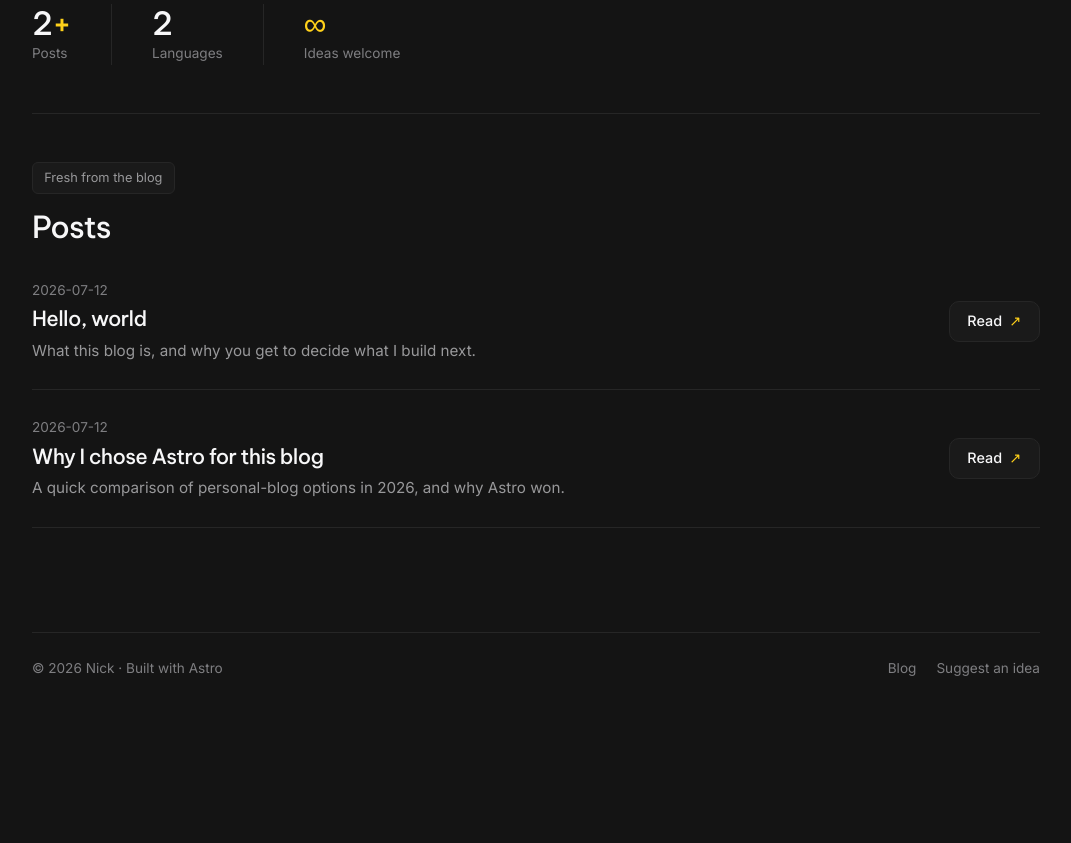
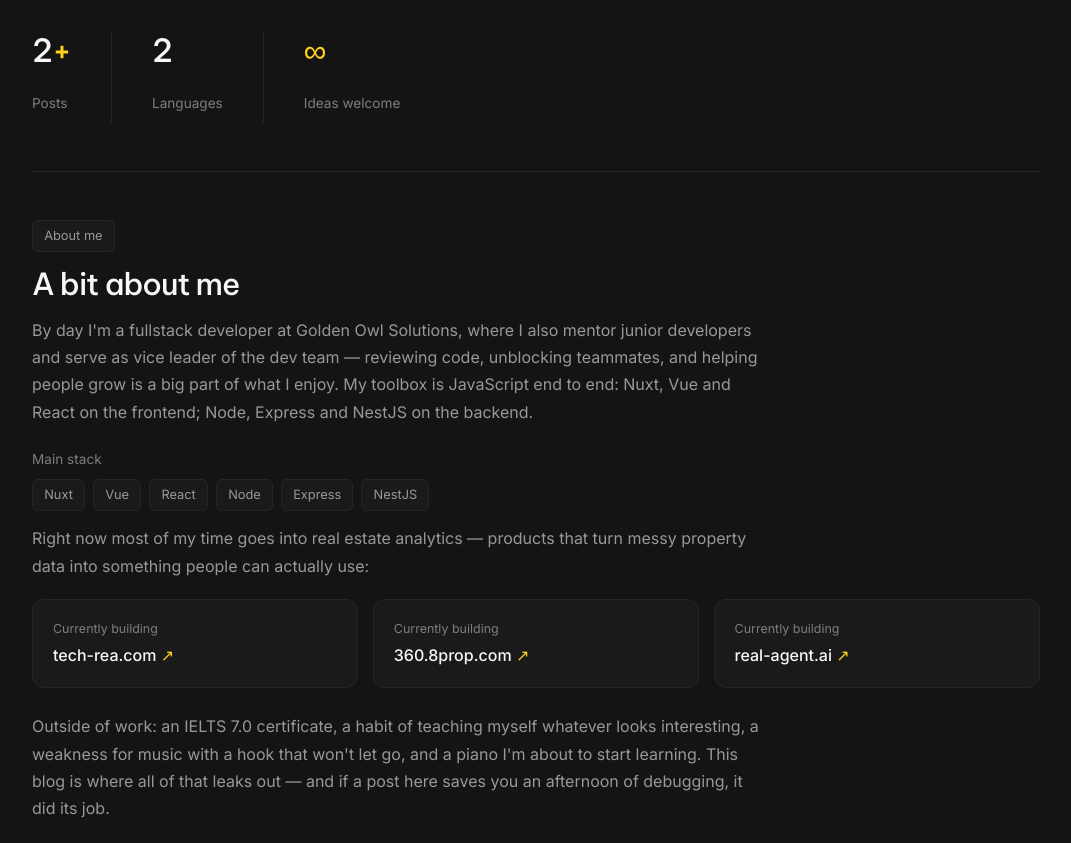
Before and after one commit to haitruong-tech/haitruong-tech.github.io, an Astro site: page / in a window 1280 px wide. Shown: the part 517-1360 px from the top of the page, without its empty margins (104-1175 px from the left). Before the commit the page ends 1237 px from the top, so only its background shows below. Built offline with nearby package versions, Linux system fonts and the light colour scheme; Astro itself is replaced by a stand-in of ours.

Commit message:
feat: about section on homepage (role, stack, projects, personal)

```diff
--- a/src/components/Home.astro
+++ b/src/components/Home.astro
@@ -8,6 +8,14 @@ const t = useTranslations(lang);
 
 const posts = await getPosts(lang);
 const langCount = Object.keys(languages).length;
+
+// Language-neutral proper nouns — not dictionary material.
+const STACK = ['Nuxt', 'Vue', 'React', 'Node', 'Express', 'NestJS'];
+const PROJECTS = [
+  { name: 'tech-rea.com', url: 'https://tech-rea.com/' },
+  { name: '360.8prop.com', url: 'https://360.8prop.com/' },
+  { name: 'real-agent.ai', url: 'https://real-agent.ai/' },
+];
 ---
 
 <Base title={t('site.name')}>
@@ -37,6 +45,30 @@ const langCount = Object.keys(languages).length;
         <span class="label">{t('home.stats.ideas')}</span>
       </div>
     </div>
+  </section>
+
+  <section class="about">
+    <span class="badge">{t('about.badge')}</span>
+    <h2>{t('about.heading')}</h2>
+    <p class="about-text">{t('about.p1')}</p>
+    <p class="label">{t('about.stackLabel')}</p>
+    <div class="chips">
+      {STACK.map((tech) => <span class="badge">{tech}</span>)}
+    </div>
+    <p class="about-text">{t('about.p2')}</p>
+    <div class="projects">
+      {
+        PROJECTS.map((project) => (
+          <a href={project.url} target="_blank" rel="noopener" class="project-card">
+            <span class="project-label">{t('about.projectsLabel')}</span>
+            <span class="project-name">
+              {project.name} <span class="arrow">↗</span>
+            </span>
+          </a>
+        ))
+      }
+    </div>
+    <p class="about-text">{t('about.p3')}</p>
   </section>
 
   <section class="posts-section">
@@ -98,6 +130,39 @@ const langCount = Object.keys(languages).length;
   .plus { color: var(--accent); }
   .label { color: var(--meta); font-size: 0.85rem; }
 
+  .about {
+    padding: 3rem 0;
+    border-bottom: 1px solid var(--border);
+  }
+  .about h2 { font-size: 1.9rem; margin: 0.9rem 0 0.5rem; }
+  .about-text { max-width: 46rem; margin: 0.9rem 0; }
+  .label {
+    color: var(--meta);
+    font-size: 0.85rem;
+    margin: 1.4rem 0 0.5rem;
+  }
+  .chips { display: flex; flex-wrap: wrap; gap: 0.5rem; }
+  .projects {
+    display: grid;
+    grid-template-columns: repeat(3, 1fr);
+    gap: 0.9rem;
+    margin: 1.2rem 0 1.6rem;
+  }
+  .project-card {
+    display: flex;
+    flex-direction: column;
+    gap: 0.2rem;
+    background: var(--panel);
+    border: 1px solid var(--border);
+    border-radius: var(--radius);
+    padding: 1.1rem 1.25rem;
+    transition: border-color 0.15s ease;
+  }
+  .project-card:hover { border-color: var(--border-strong); text-decoration: none; }
+  .project-label { color: var(--meta); font-size: 0.78rem; }
+  .project-name { color: var(--text); font-weight: 500; }
+  .project-name .arrow { color: var(--accent); }
+
   .posts-section { margin-top: 3rem; }
   .posts-section h2 {
     font-size: 1.9rem;
@@ -122,5 +187,6 @@ const langCount = Object.keys(languages).length;
   @media (max-width: 640px) {
     .posts li { flex-direction: column; align-items: flex-start; gap: 0.9rem; }
     .stat { padding: 0 1.5rem; }
+    .projects { grid-template-columns: 1fr; }
   }
 </style>
--- a/src/i18n/ui.ts
+++ b/src/i18n/ui.ts
@@ -16,7 +16,7 @@ const en = {
   'home.kicker': 'Webdev · Side projects · Learning in public',
   'home.greeting': "Hi, I'm Nick 👋",
   'home.intro':
-    "I'm a fullstack JavaScript developer. This is where I write about side projects and things I learn along the way — in Vietnamese or English, whichever fits.",
+    "I'm a fullstack JavaScript developer. This is where I write about side projects and things I learn along the way — in Vietnamese or English, whichever fits. Expect build logs, lessons learned, and the occasional rabbit hole.",
   'home.ideas.before': "Out of ideas? Me too, sometimes. That's why there's a page where ",
   'home.ideas.link': 'you can tell me what to build next',
   'home.ideas.after': '.',
@@ -25,6 +25,16 @@ const en = {
   'home.stats.languages': 'Languages',
   'home.stats.ideas': 'Ideas welcome',
   'post.read': 'Read',
+  'about.badge': 'About me',
+  'about.heading': 'A bit about me',
+  'about.p1':
+    "By day I'm a fullstack developer at Golden Owl Solutions, where I also mentor junior developers and serve as vice leader of the dev team — reviewing code, unblocking teammates, and helping people grow is a big part of what I enjoy. My toolbox is JavaScript end to end: Nuxt, Vue and React on the frontend; Node, Express and NestJS on the backend.",
+  'about.p2':
+    "Right now most of my time goes into real estate analytics — products that turn messy property data into something people can actually use:",
+  'about.p3':
+    "Outside of work: an IELTS 7.0 certificate, a habit of teaching myself whatever looks interesting, a weakness for music with a hook that won't let go, and a piano I'm about to start learning. This blog is where all of that leaks out — and if a post here saves you an afternoon of debugging, it did its job.",
+  'about.stackLabel': 'Main stack',
+  'about.projectsLabel': 'Currently building',
   'ideas.title': "Suggest an idea · Nick's Tech Blog",
   'ideas.description': 'Tell me what I should build or write about next.',
   'ideas.heading': 'What should I build next? 🤔',
@@ -45,7 +55,7 @@ const vi: Record<keyof typeof en, string> = {
   'home.kicker': 'Webdev · Side projects · Learning in public',
   'home.greeting': 'Chào, mình là Nick 👋',
   'home.intro':
-    'Mình là fullstack JavaScript developer. Đây là nơi mình viết về side project và những thứ học được trên đường — bằng tiếng Việt hoặc tiếng Anh, tuỳ chủ đề.',
+    'Mình là fullstack JavaScript developer. Đây là nơi mình viết về side project và những thứ học được trên đường — bằng tiếng Việt hoặc tiếng Anh, tuỳ chủ đề. Sẽ có build log, bài học rút ra, và thỉnh thoảng một cái hố mình lỡ sa chân vào.',
   'home.ideas.before': 'Hết ý tưởng? Đôi khi mình cũng vậy. Nên mới có một trang để ',
   'home.ideas.link': 'bạn nói mình nên làm gì tiếp theo',
   'home.ideas.after': '.',
@@ -54,6 +64,16 @@ const vi: Record<keyof typeof en, string> = {
   'home.stats.languages': 'Ngôn ngữ',
   'home.stats.ideas': 'Ý tưởng chờ bạn',
   'post.read': 'Đọc',
+  'about.badge': 'Về mình',
+  'about.heading': 'Đôi chút về mình',
+  'about.p1':
+    'Ban ngày mình là fullstack developer tại Golden Owl Solutions, kiêm mentor cho các bạn junior và vice leader của team dev — review code, gỡ vướng cho đồng đội và nhìn mọi người tiến bộ là phần mình thích nhất của công việc. Đồ nghề là JavaScript từ đầu tới cuối: Nuxt, Vue, React phía frontend; Node, Express, NestJS phía backend.',
+  'about.p2':
+    'Hiện tại phần lớn thời gian mình dành cho real estate analytics — những sản phẩm biến dữ liệu bất động sản lộn xộn thành thứ dùng được:',
+  'about.p3':
+    'Ngoài công việc: IELTS 7.0, thói quen tự học bất cứ thứ gì trông thú vị, mê những bản nhạc có giai điệu lôi cuốn không dứt ra được, và một cây piano sắp bắt đầu học. Blog này là nơi tất cả những thứ đó tràn ra — và nếu một bài viết ở đây giúp bạn tiết kiệm được một buổi chiều debug thì nó đã hoàn thành nhiệm vụ.',
+  'about.stackLabel': 'Stack chính',
+  'about.projectsLabel': 'Đang làm',
   'ideas.title': 'Góp ý tưởng · Blog của Nick',
   'ideas.description': 'Nói cho mình biết nên làm gì hoặc viết gì tiếp theo.',
   'ideas.heading': 'Mình nên làm gì tiếp theo? 🤔',
```
